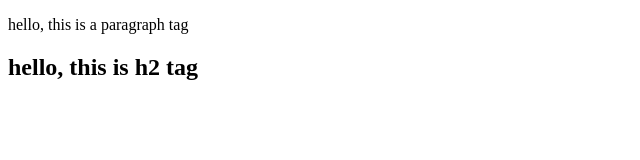
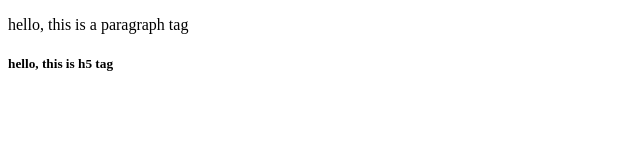
Before and after one commit to syedkamranshah/new-repository, a plain HTML site: page index.html in a window 1280 px wide. Shown: the whole page, without its empty margins (0-640 px from the left). Drawn offline with Linux system fonts and the light colour scheme.

Commit message:
third commit made to index file

```diff
--- a/index.html
+++ b/index.html
@@ -10,7 +10,7 @@
 
 <body>
     <p>hello, this is a paragraph tag</p>
-    <h2>hello, this is h2 tag</h2>
+    <h5>hello, this is h5 tag</h5>
 </body>
 
 </html>
```
